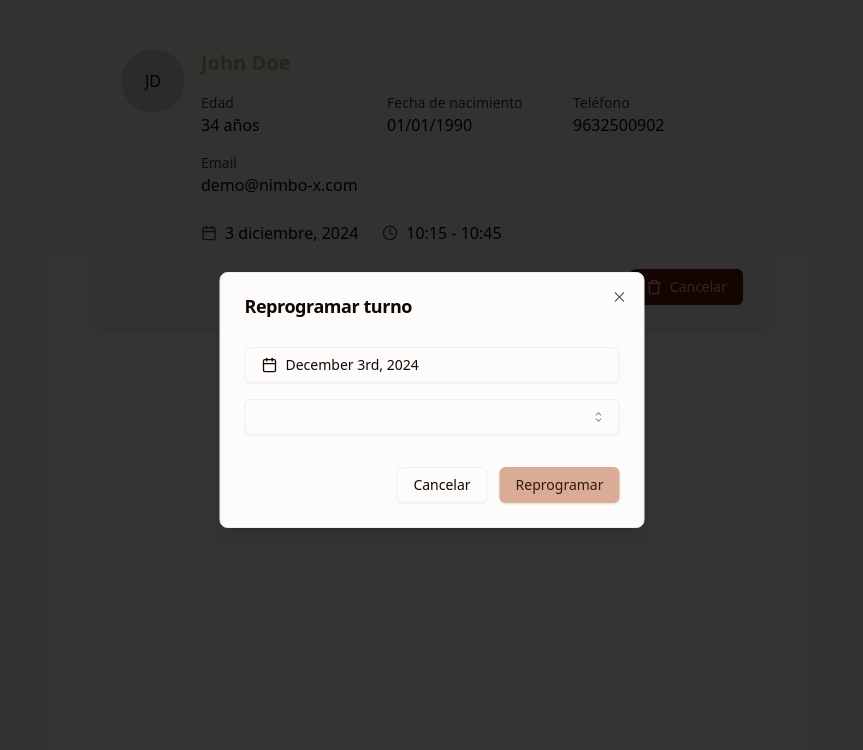
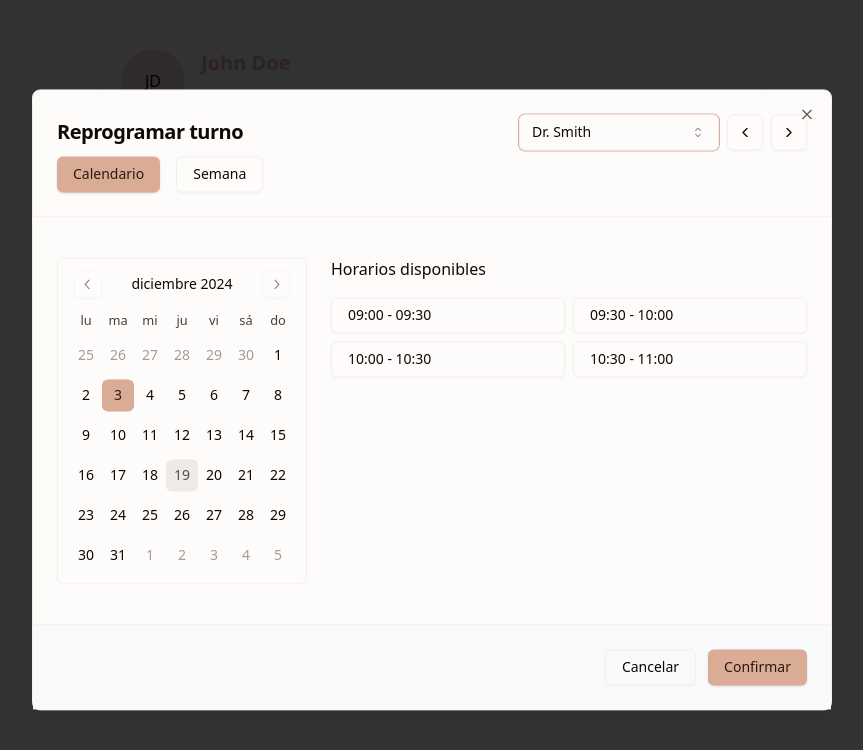
Before and after one commit to SEGIMED/front, a Next.js app: page /appoinments in a window 1280 px wide. Both pictures are taken after a click on the button "Reprogramar". Shown: the top 750 px of the page, without its empty margins (208-1071 px from the left). Built offline with nearby package versions, Linux system fonts and the light colour scheme.

Commit message:
Update reschedule-appointment-dialog.tsx

```diff
--- a/app/appoinments/components/reschedule-appointment-dialog.tsx
+++ b/app/appoinments/components/reschedule-appointment-dialog.tsx
@@ -1,8 +1,8 @@
 'use client';
 
 import { useState } from 'react';
-import { format } from 'date-fns';
-import { CalendarIcon } from 'lucide-react';
+import { es } from 'date-fns/locale';
+import { ChevronLeft, ChevronRight } from 'lucide-react';
 import {
   Dialog,
   DialogContent,
@@ -11,11 +11,6 @@ import {
 } from '@/components/ui/dialog';
 import { Button } from '@/components/ui/button';
 import { Calendar } from '@/components/ui/calendar';
-import {
-  Popover,
-  PopoverContent,
-  PopoverTrigger
-} from '@/components/ui/popover';
 import {
   Select,
   SelectContent,
@@ -43,7 +38,6 @@ const timeSlots = [
   { start: '09:30', end: '10:00' },
   { start: '10:00', end: '10:30' },
   { start: '10:30', end: '11:00' }
-  // Add more time slots as needed
 ];
 
 export function RescheduleAppointmentDialog({
@@ -58,74 +52,101 @@ export function RescheduleAppointmentDialog({
   const [timeSlot, setTimeSlot] = useState(
     `${currentStartTime}-${currentEndTime}`
   );
-
-  const handleReschedule = async () => {
-    if (date) {
-      const [start, end] = timeSlot.split('-');
-      await onReschedule(date, start, end);
-      onClose();
-    }
-  };
+  const [view, setView] = useState<'calendar' | 'week'>('calendar');
 
   return (
     <Dialog open={isOpen} onOpenChange={onClose}>
-      <DialogContent className="sm:max-w-[425px]">
-        <DialogHeader>
-          <DialogTitle>Reprogramar turno</DialogTitle>
+      <DialogContent className="p-0 sm:max-w-[800px]">
+        <DialogHeader className="border-b p-6">
+          <div className="flex items-center justify-between">
+            <DialogTitle className="text-xl font-semibold">
+              Reprogramar turno
+            </DialogTitle>
+            <div className="flex items-center gap-2">
+              <Select defaultValue="doctor1">
+                <SelectTrigger className="w-[200px]">
+                  <SelectValue placeholder="Seleccionar médico" />
+                </SelectTrigger>
+                <SelectContent>
+                  <SelectItem value="doctor1">Dr. Smith</SelectItem>
+                  <SelectItem value="doctor2">Dra. Johnson</SelectItem>
+                </SelectContent>
+              </Select>
+              <Button variant="outline" size="icon">
+                <ChevronLeft className="h-4 w-4" />
+              </Button>
+              <Button variant="outline" size="icon">
+                <ChevronRight className="h-4 w-4" />
+              </Button>
+            </div>
+          </div>
+          <div className="mt-4 flex items-center gap-4">
+            <Button
+              variant={view === 'calendar' ? 'default' : 'outline'}
+              onClick={() => setView('calendar')}
+            >
+              Calendario
+            </Button>
+            <Button
+              variant={view === 'week' ? 'default' : 'outline'}
+              onClick={() => setView('week')}
+            >
+              Semana
+            </Button>
+          </div>
         </DialogHeader>
-        <div className="grid gap-4 py-4">
-          <div className="grid gap-2">
-            <Popover>
-              <PopoverTrigger asChild>
-                <Button
-                  variant="outline"
-                  className={cn(
-                    'justify-start text-left font-normal',
-                    !date && 'text-muted-foreground'
-                  )}
-                >
-                  <CalendarIcon className="mr-2 h-4 w-4" />
-                  {date ? (
-                    format(date, 'PPP')
-                  ) : (
-                    <span>Seleccione una fecha</span>
-                  )}
-                </Button>
-              </PopoverTrigger>
-              <PopoverContent className="w-auto p-0">
+
+        <div className="p-6">
+          {view === 'calendar' ? (
+            <div className="flex gap-6">
               <Calendar
                 mode="single"
                 selected={date}
                 onSelect={setDate}
-                  initialFocus
+                className="rounded-md border"
+                locale={es}
               />
-              </PopoverContent>
-            </Popover>
-          </div>
-          <div className="grid gap-2">
-            <Select value={timeSlot} onValueChange={setTimeSlot}>
-              <SelectTrigger>
-                <SelectValue placeholder="Seleccione un horario" />
-              </SelectTrigger>
-              <SelectContent>
+              <div className="flex-1">
+                <h3 className="mb-4 font-medium">Horarios disponibles</h3>
+                <div className="grid grid-cols-2 gap-2">
                   {timeSlots.map((slot) => (
-                  <SelectItem
+                    <Button
                       key={`${slot.start}-${slot.end}`}
-                    value={`${slot.start}-${slot.end}`}
+                      variant="outline"
+                      className={cn(
+                        'justify-start',
+                        timeSlot === `${slot.start}-${slot.end}` &&
+                          'border-primary'
+                      )}
+                      onClick={() => setTimeSlot(`${slot.start}-${slot.end}`)}
                     >
                       {slot.start} - {slot.end}
-                  </SelectItem>
+                    </Button>
                   ))}
-              </SelectContent>
-            </Select>
                 </div>
               </div>
-        <div className="flex justify-end gap-3">
+            </div>
+          ) : (
+            <div className="min-h-[400px] rounded-lg bg-gray-50 p-4">
+              {/* Week view implementation */}
+            </div>
+          )}
+        </div>
+
+        <div className="flex justify-end gap-3 border-t bg-gray-50 p-6">
           <Button variant="outline" onClick={onClose}>
             Cancelar
           </Button>
-          <Button onClick={handleReschedule} disabled={!date || !timeSlot}>
-            Reprogramar
+          <Button
+            onClick={() => {
+              if (date) {
+                const [start, end] = timeSlot.split('-');
+                onReschedule(date, start.trim(), end.trim());
+              }
+            }}
+            disabled={!date || !timeSlot}
+          >
+            Confirmar
           </Button>
         </div>
       </DialogContent>
```
Lines whose indentation alone changed are shown as unchanged.
